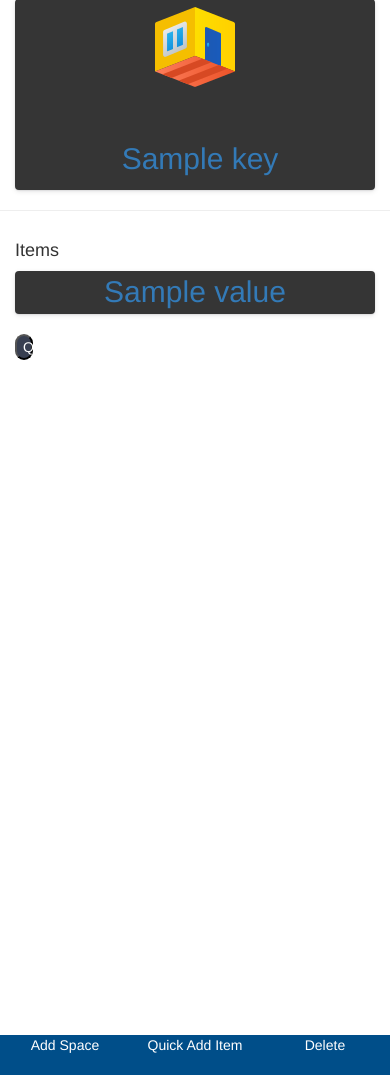
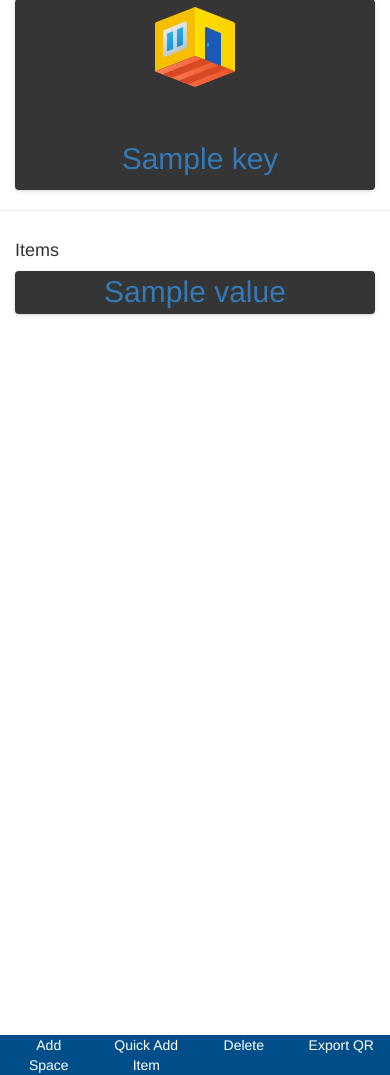
Before and after one commit to rlawson8/PersonalInventorySystem, a Python web app: template templates/design.html in a window 390 px wide. Shown: the part 461-1536 px from the top of the page. Run offline with Jinja, Linux system fonts and the light colour scheme; the template is opened without the code that fills it: most values are stand-ins (such as "Sample title", 1, 10 or a date in 2020); some libraries are stand-ins or nearby versions.

Commit message:
changed up some design aspects

```diff
--- a/static/HomePageStyle.css
+++ b/static/HomePageStyle.css
@@ -84,7 +84,10 @@ h3 {
     }
 
     .login{
-        margin-top: 30px;
+        margin-bottom: 27px;
+    }
+    .create{
+        margin-bottom: 27px;
     }
 
     div {
--- a/templates/design.html
+++ b/templates/design.html
@@ -97,7 +97,7 @@
         </section>
         <br>
 
-        <button id="qrButton" onclick="window.open('/qr?space_id={{ space_id }}')">QR</button>
+        <!-- <button id="qrButton" onclick="window.open('/qr?space_id={{ space_id }}')">QR</button> -->
     </div>
 
     <!-- Form for adding a space -->
@@ -178,14 +178,17 @@
 <!-- The actual footer buttons. -->
 <!-- ******************************************************************************-->
 <div class="footer">
-    <div class="col-xs-4">
+    <div class="col-xs-3">
         <a onclick="openAddForm()">Add Space</a>
     </div>
-    <div class="col-xs-4">
+    <div class="col-xs-3">
         <a onclick="openQuickAddForm()">Quick Add Item</a>
     </div>
-    <div class="col-xs-4">
+    <div class="col-xs-3">
         <a onclick="openDeleteForm()">Delete</a>
+    </div>
+    <div class="col-xs-3">
+        <a onclick="window.open('/qr?space_id={{ space_id }}')">Export QR</a>
     </div>
     {% with messages = get_flashed_messages() %}
     {% if messages %}
```
